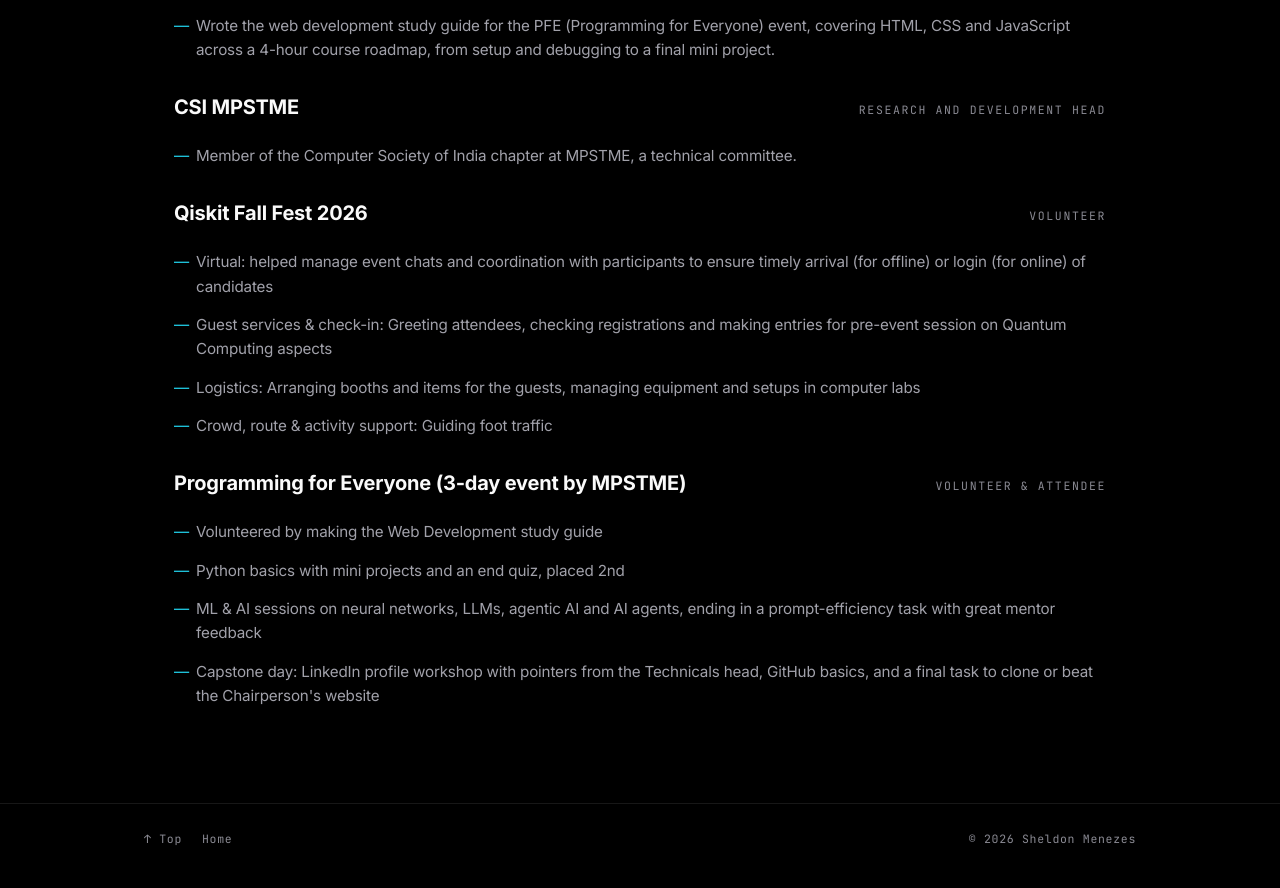
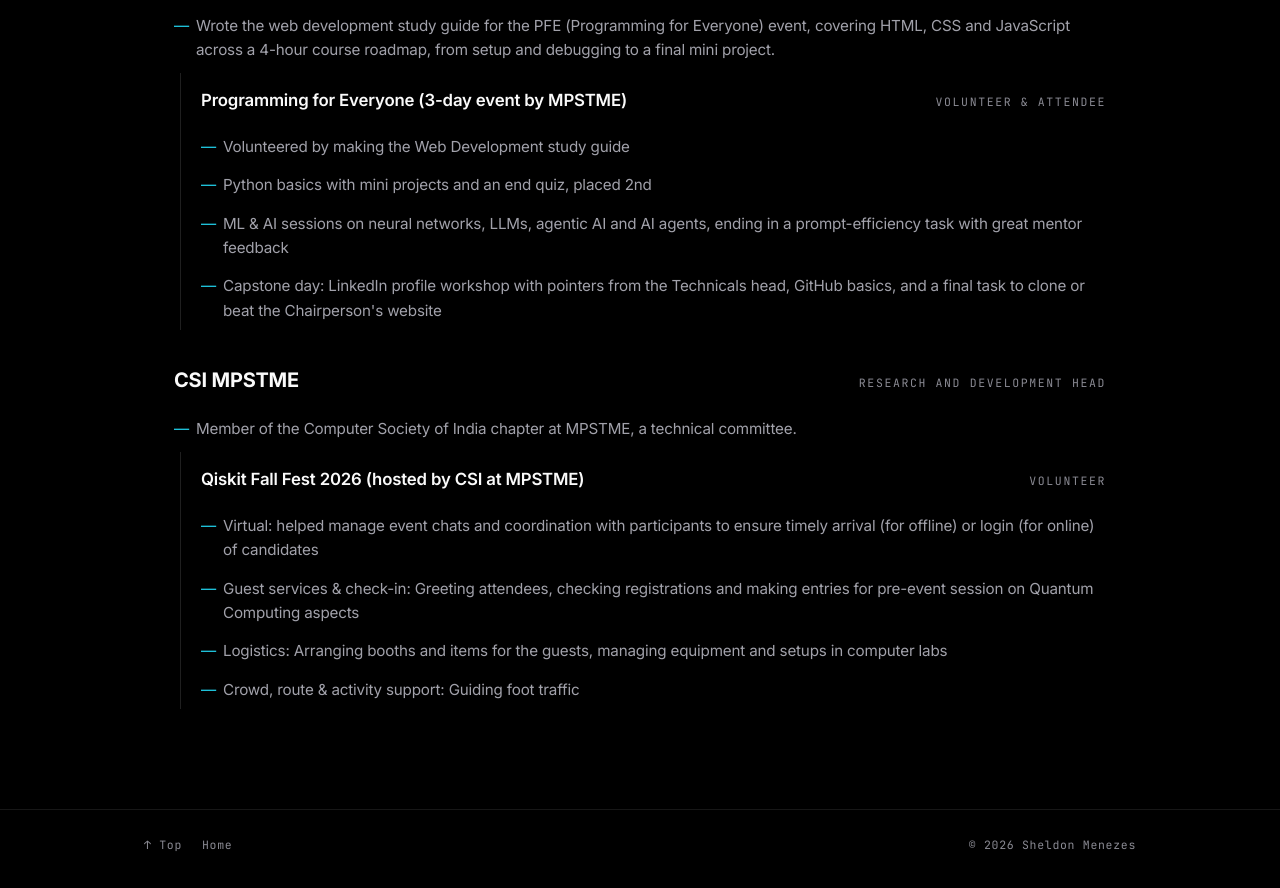
Before and after one commit to BrightShadow0/Portfolio, a plain HTML site: page education.html in a window 1280 px wide. Shown: the part 778-1666 px from the top of the page. Drawn offline with Linux system fonts and the light colour scheme; a script that the page names is missing.

Commit message:
Update education.html

```diff
--- a/education.html
+++ b/education.html
@@ -28,12 +28,16 @@
 <div class="xp"><ul><li>Studying computer engineering in Mumbai, with coursework across programming, electronics and management.</li><li>Hands-on breadboard electronics projects alongside coursework.</li></ul></div>
 <div class="xp-head"><h3>ACM MPSTME</h3><span class="role">Research and Development executive</span></div>
 <div class="xp"><ul><li>Wrote the web development study guide for the PFE (Programming for Everyone) event, covering HTML, CSS and JavaScript across a 4-hour course roadmap, from setup and debugging to a final mini project.</li></ul></div>
+<div class="sub">
+<div class="xp-head"><h3>Programming for Everyone (3-day event by MPSTME)</h3><span class="role">Volunteer &amp; Attendee</span></div>
+<div class="xp"><ul><li>Volunteered by making the Web Development study guide</li><li>Python basics with mini projects and an end quiz, placed 2nd</li><li>ML &amp; AI sessions on neural networks, LLMs, agentic AI and AI agents, ending in a prompt-efficiency task with great mentor feedback</li><li>Capstone day: LinkedIn profile workshop with pointers from the Technicals head, GitHub basics, and a final task to clone or beat the Chairperson's website</li></ul></div>
+</div>
 <div class="xp-head"><h3>CSI MPSTME</h3><span class="role">Research and Development head</span></div>
 <div class="xp"><ul><li>Member of the Computer Society of India chapter at MPSTME, a technical committee.</li></ul></div>
-<div class="xp-head"><h3>Qiskit Fall Fest 2026</h3><span class="role">Volunteer</span></div>
+<div class="sub">
+<div class="xp-head"><h3>Qiskit Fall Fest 2026 (hosted by CSI at MPSTME)</h3><span class="role">Volunteer</span></div>
 <div class="xp"><ul><li>Virtual: helped manage event chats and coordination with participants to ensure timely arrival (for offline) or login (for online) of candidates</li><li>Guest services &amp; check-in: Greeting attendees, checking registrations and making entries for pre-event session on Quantum Computing aspects</li><li>Logistics: Arranging booths and items for the guests, managing equipment and setups in computer labs</li><li>Crowd, route &amp; activity support: Guiding foot traffic</li></ul></div>
-<div class="xp-head"><h3>Programming for Everyone (3-day event by MPSTME)</h3><span class="role">Volunteer &amp; Attendee</span></div>
-<div class="xp"><ul><li>Volunteered by making the Web Development study guide</li><li>Python basics with mini projects and an end quiz, placed 2nd</li><li>ML &amp; AI sessions on neural networks, LLMs, agentic AI and AI agents, ending in a prompt-efficiency task with great mentor feedback</li><li>Capstone day: LinkedIn profile workshop with pointers from the Technicals head, GitHub basics, and a final task to clone or beat the Chairperson's website</li></ul></div></section>
+</div></section>
 </main>
 <footer><div class="wrap-wide foot-inner"><div class="foot-left"><a href="#top">↑ Top</a><a href="index.html">Home</a></div><span>© 2026 Sheldon Menezes</span></div></footer>
 <script>window.va = window.va || function () { (window.vaq = window.vaq || []).push(arguments); };</script>
```
